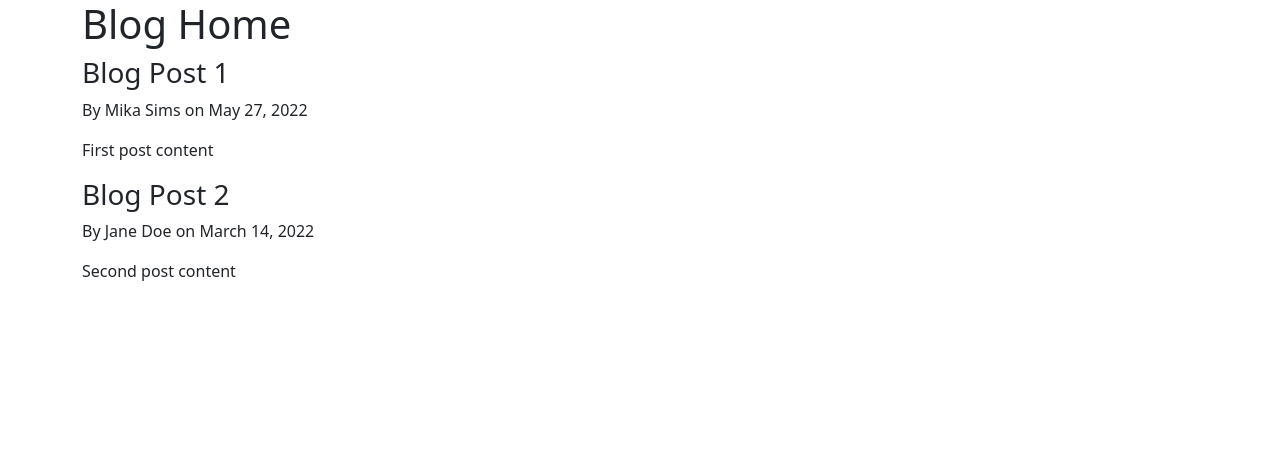
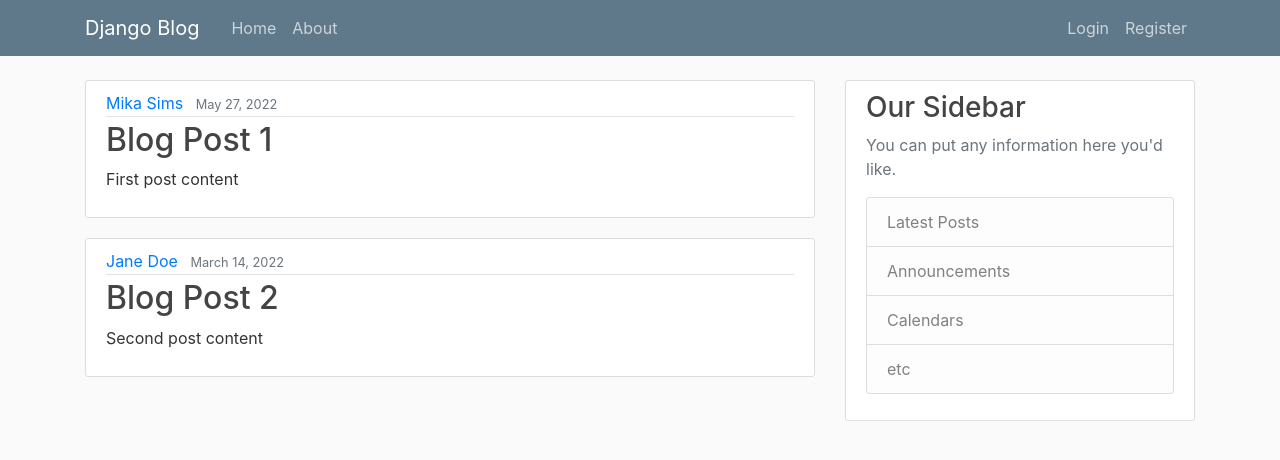
Before and after one commit to mika-sims/Django-Blog-App, a Django app: page / in a window 1280 px wide. Shown: the top 460 px of the page. Run offline with Django 4.2, Linux system fonts and the light colour scheme; some libraries are stand-ins or nearby versions.

Commit message:
Add bootstrap to the templates

```diff
--- a/blog/templates/blog/base.html
+++ b/blog/templates/blog/base.html
@@ -1,13 +1,16 @@
+{% load static %}
 <!DOCTYPE html>
 <html lang="en">
     <head>
         <meta charset="UTF-8"/>
         <meta http-equiv="X-UA-Compatible" content="IE=edge"/>
         <meta name="viewport" content="width=device-width, initial-scale=1.0"/>
-        <link href="https://cdn.jsdelivr.net/npm/bootstrap@5.3.0-alpha1/dist/css/bootstrap.min.css"
-              rel="stylesheet"
-              integrity="sha384-GLhlTQ8iRABdZLl6O3oVMWSktQOp6b7In1Zl3/Jr59b6EGGoI1aFkw7cmDA6j6gD"
-              crossorigin="anonymous">
+        <!-- Bootstrap CSS -->
+        <link rel="stylesheet"
+              href="https://cdn.jsdelivr.net/npm/bootstrap@4.0.0/dist/css/bootstrap.min.css"
+              integrity="sha384-Gn5384xqQ1aoWXA+058RXPxPg6fy4IWvTNh0E263XmFcJlSAwiGgFAW/dAiS6JXm"
+              crossorigin="anonymous"/>
+        <link rel="stylesheet" type="text/css" href="{% static 'blog/main.css' %}"/>
         {% if title %}
             <title>DJ Blog - {{ title }}</title>
         {% else %}
@@ -15,12 +18,63 @@
         {% endif %}
     </head>
     <body>
-        <div class="container">
-            {% block content %}
-            {% endblock content %}
-        </div>
-        <script src="https://cdn.jsdelivr.net/npm/bootstrap@5.3.0-alpha1/dist/js/bootstrap.bundle.min.js"
-                integrity="sha384-w76AqPfDkMBDXo30jS1Sgez6pr3x5MlQ1ZAGC+nuZB+EYdgRZgiwxhTBTkF7CXvN"
+        <header class="site-header">
+            <nav class="navbar navbar-expand-md navbar-dark bg-steel fixed-top">
+                <div class="container">
+                    <a class="navbar-brand mr-4" href="{% url 'blog-home' %}">Django Blog</a>
+                    <button class="navbar-toggler"
+                            type="button"
+                            data-toggle="collapse"
+                            data-target="#navbarToggle"
+                            aria-controls="navbarToggle"
+                            aria-expanded="false"
+                            aria-label="Toggle navigation">
+                        <span class="navbar-toggler-icon"></span>
+                    </button>
+                    <div class="collapse navbar-collapse" id="navbarToggle">
+                        <div class="navbar-nav mr-auto">
+                            <a class="nav-item nav-link" href="{% url 'blog-home' %}">Home</a>
+                            <a class="nav-item nav-link" href="{% url 'blog-about' %}">About</a>
+                        </div>
+                        <!-- Navbar Right Side -->
+                        <div class="navbar-nav">
+                            <a class="nav-item nav-link" href="#">Login</a>
+                            <a class="nav-item nav-link" href="#">Register</a>
+                        </div>
+                    </div>
+                </div>
+            </nav>
+        </header>
+        <main role="main" class="container">
+            <div class="row">
+                <div class="col-md-8">
+                    {% block content %}{% endblock %}
+                </div>
+                <div class="col-md-4">
+                    <div class="content-section">
+                        <h3>Our Sidebar</h3>
+                        <p class="text-muted">
+                            You can put any information here you'd like.
+                            <ul class="list-group">
+                                <li class="list-group-item list-group-item-light">Latest Posts</li>
+                                <li class="list-group-item list-group-item-light">Announcements</li>
+                                <li class="list-group-item list-group-item-light">Calendars</li>
+                                <li class="list-group-item list-group-item-light">etc</li>
+                            </ul>
+                        </p>
+                    </div>
+                </div>
+            </div>
+        </main>
+        <!-- Bootstrap JS -->
+        <script src="https://code.jquery.com/jquery-3.2.1.slim.min.js"
+                integrity="sha384-KJ3o2DKtIkvYIK3UENzmM7KCkRr/rE9/Qpg6aAZGJwFDMVNA/GpGFF93hXpG5KkN"
+                crossorigin="anonymous"></script>
+        <script src="https://cdn.jsdelivr.net/npm/popper.js@1.12.9/dist/umd/popper.min.js"
+                integrity="sha384-ApNbgh9B+Y1QKtv3Rn7W3mgPxhU9K/ScQsAP7hUibX39j7fakFPskvXusvfa0b4Q"
+                crossorigin="anonymous"></script>
+        <script src="https://cdn.jsdelivr.net/npm/bootstrap@4.0.0/dist/js/bootstrap.min.js"
+                integrity="sha384-JZR6Spejh4U02d8jOt6vLEHfe/JQGiRRSQQxSfFWpi1MquVdAyjUar5+76PVCmYl"
                 crossorigin="anonymous"></script>
     </body>
 </html>
--- a/blog/templates/blog/home.html
+++ b/blog/templates/blog/home.html
@@ -1,9 +1,17 @@
 {% extends "blog/base.html" %}
 {% block content %}
-    <h1>Blog Home</h1>
     {% for post in posts %}
-        <h3>{{ post.title }}</h3>
-        <p>By {{ post.author }} on {{ post.created_at }}</p>
-        <p>{{ post.content }}</p>
+        <article class="media content-section">
+            <div class="media-body">
+                <div class="article-metadata">
+                    <a class="mr-2" href="#">{{ post.author }}</a>
+                    <small class="text-muted">{{ post.created_at }}</small>
+                </div>
+                <h2>
+                    <a class="article-title" href="#">{{ post.title }}</a>
+                </h2>
+                <p class="article-content">{{ post.content }}</p>
+            </div>
+        </article>
     {% endfor %}
 {% endblock content %}
```
